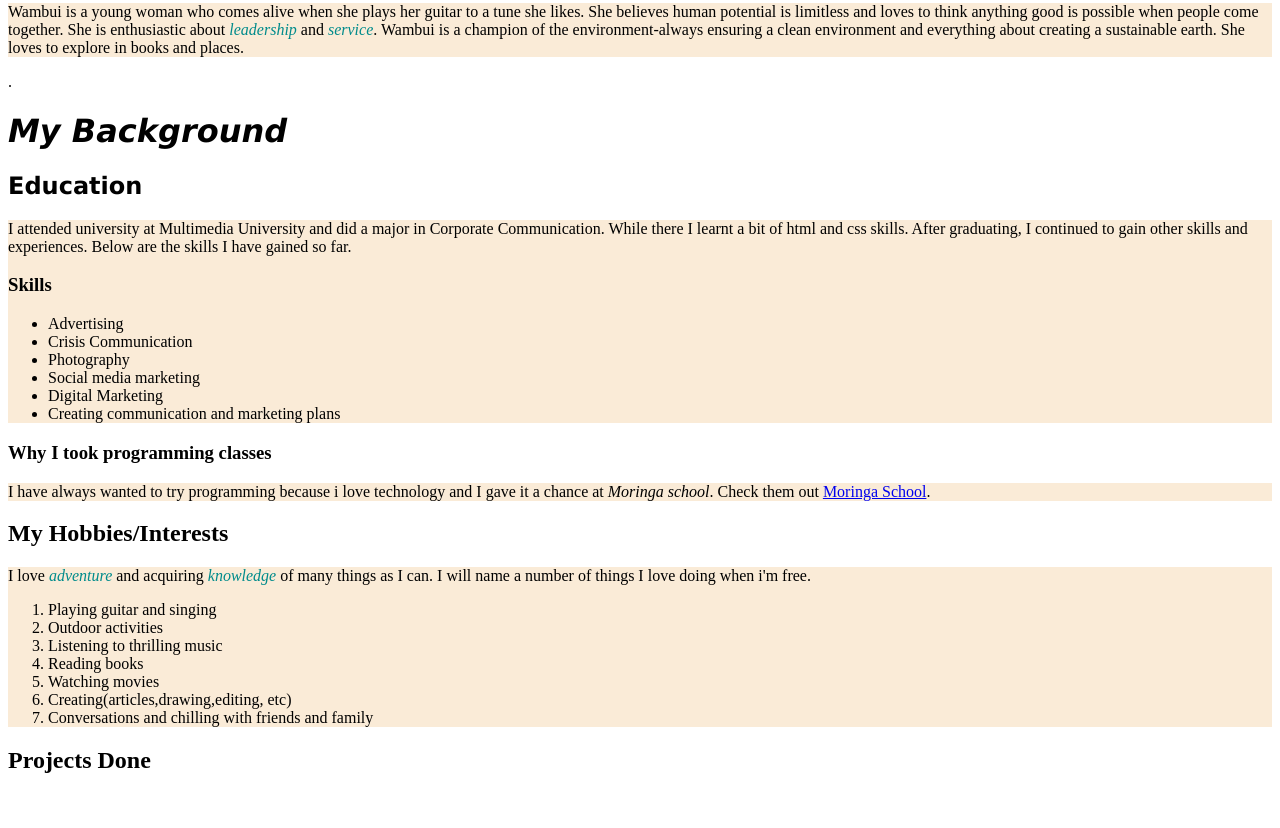
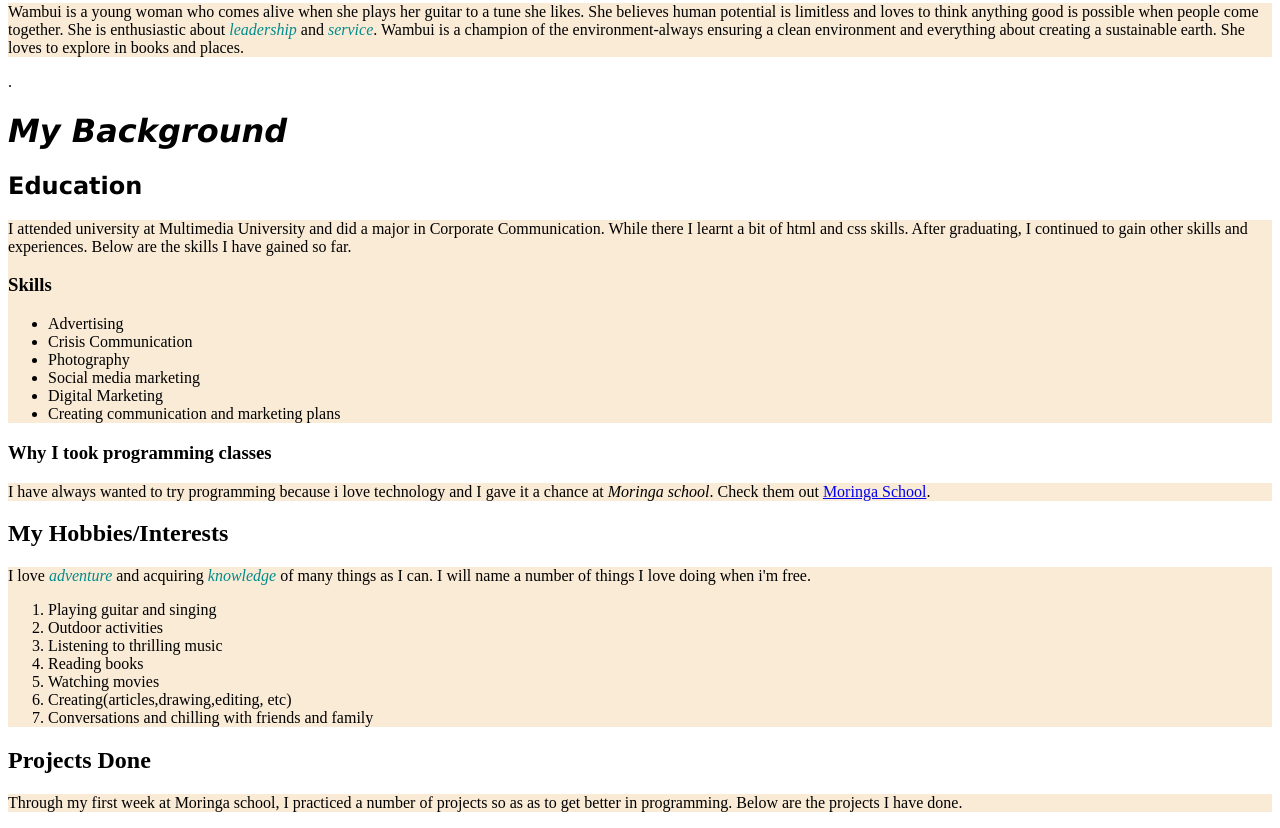
Before and after one commit to Anngichuki/ip, a plain HTML site: page index.html in a window 1280 px wide. Shown: the part 688-1516 px from the top of the page. Before the commit the page ends 1482 px from the top, so only its background shows below. Drawn offline with Linux system fonts and the light colour scheme.

Commit message:
add paragraph on projects done

```diff
--- a/index.html
+++ b/index.html
@@ -53,6 +53,7 @@
     </p>
     </div>
     <h2>Projects Done</h2>
+    <p class="school">Through my first week at Moringa school, I practiced a number of projects so as as to get better in programming. Below are the projects I have done. </p>
 </body>
 
 
```
